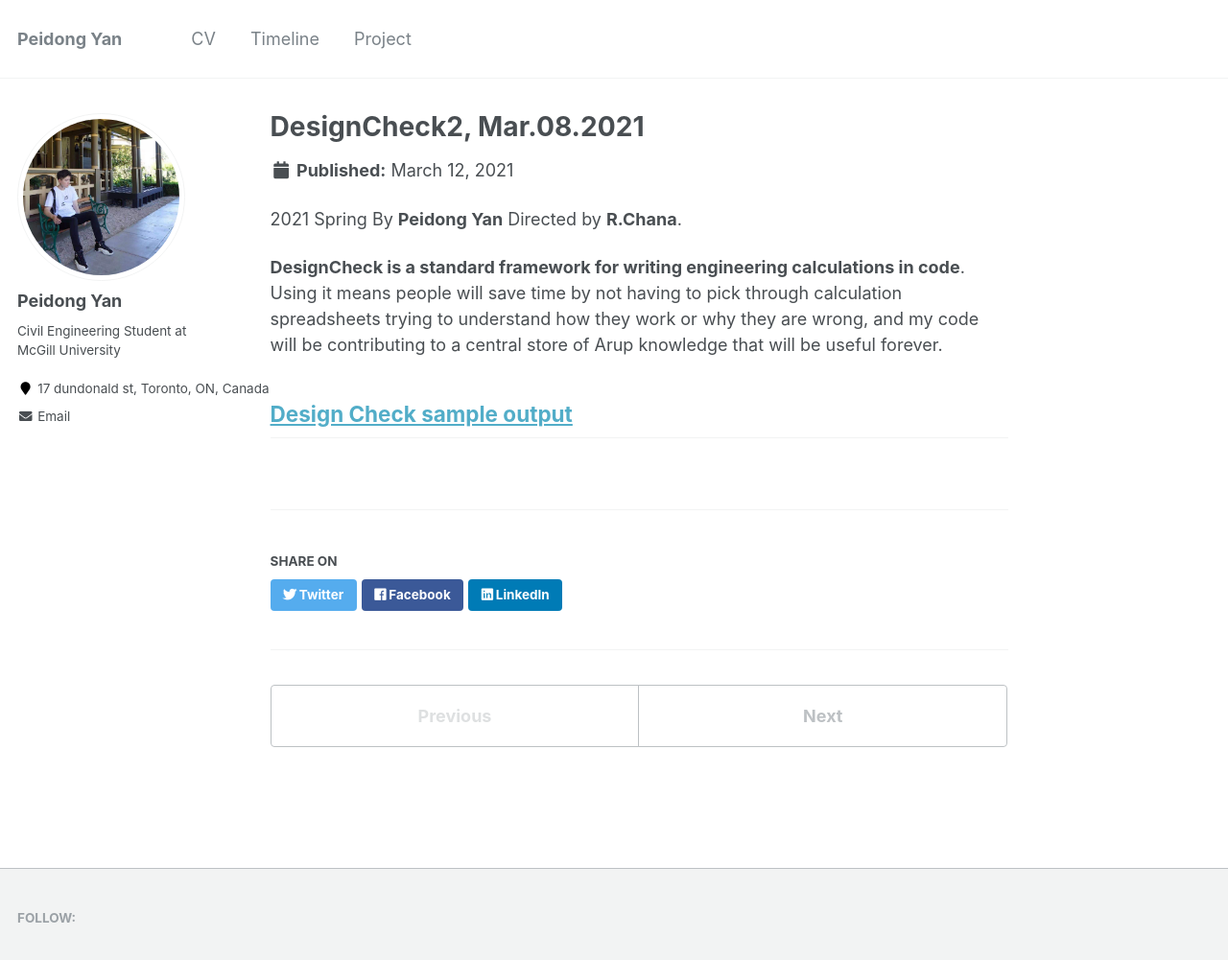
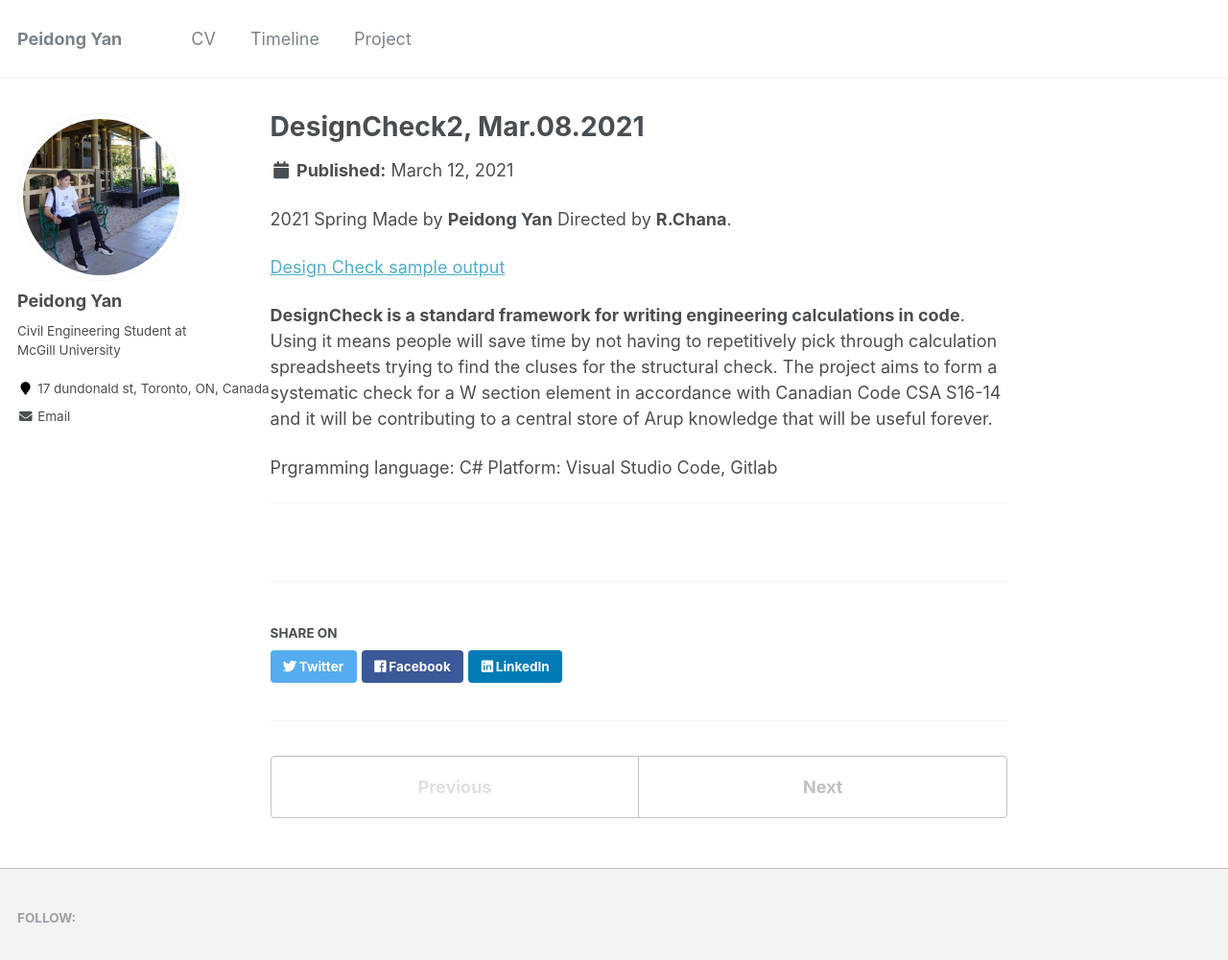
Before and after one commit to LorenYan98/LY.github.io, a Jekyll site: the page built from _portfolio/portfolio-1.md, in a window 1280 px wide and 1015 px high. Shown: the top 1001 px of the window at 96% size. Built offline with Jekyll 4.4.1, drawn with Linux system fonts in a browser that asks for light colours.

Commit message:
Update portfolio-1.md

```diff
--- a/_portfolio/portfolio-1.md
+++ b/_portfolio/portfolio-1.md
@@ -4,10 +4,13 @@ excerpt: "The project aims to form a systematic check for a W section element in
 collection: portfolio
 ---
 
-2021 Spring By **Peidong Yan** Directed by **R.Chana**.
-
-
-**DesignCheck is a standard framework for writing engineering calculations in code**. Using it means people will save time by not having to pick through calculation spreadsheets trying to understand how they work or why they are wrong, and my code will be contributing to a central store of Arup knowledge that will be useful forever.
+2021 Spring Made by **Peidong Yan** Directed by **R.Chana**.
 
 [Design Check sample output](https://lorenyan98.github.io/LY.github.io/files/DesignCheck2.Structural.CombinedBeamChecks.pdf)
+
+**DesignCheck is a standard framework for writing engineering calculations in code**. Using it means people will save time by not having to repetitively pick through calculation spreadsheets trying to find the cluses for the structural check. The project aims to form a systematic check for a W section element in accordance with Canadian Code CSA S16-14 and it will be contributing to a central store of Arup knowledge that will be useful forever.
+
+Prgramming language: C#
+Platform: Visual Studio Code, Gitlab
+
 ---
```
